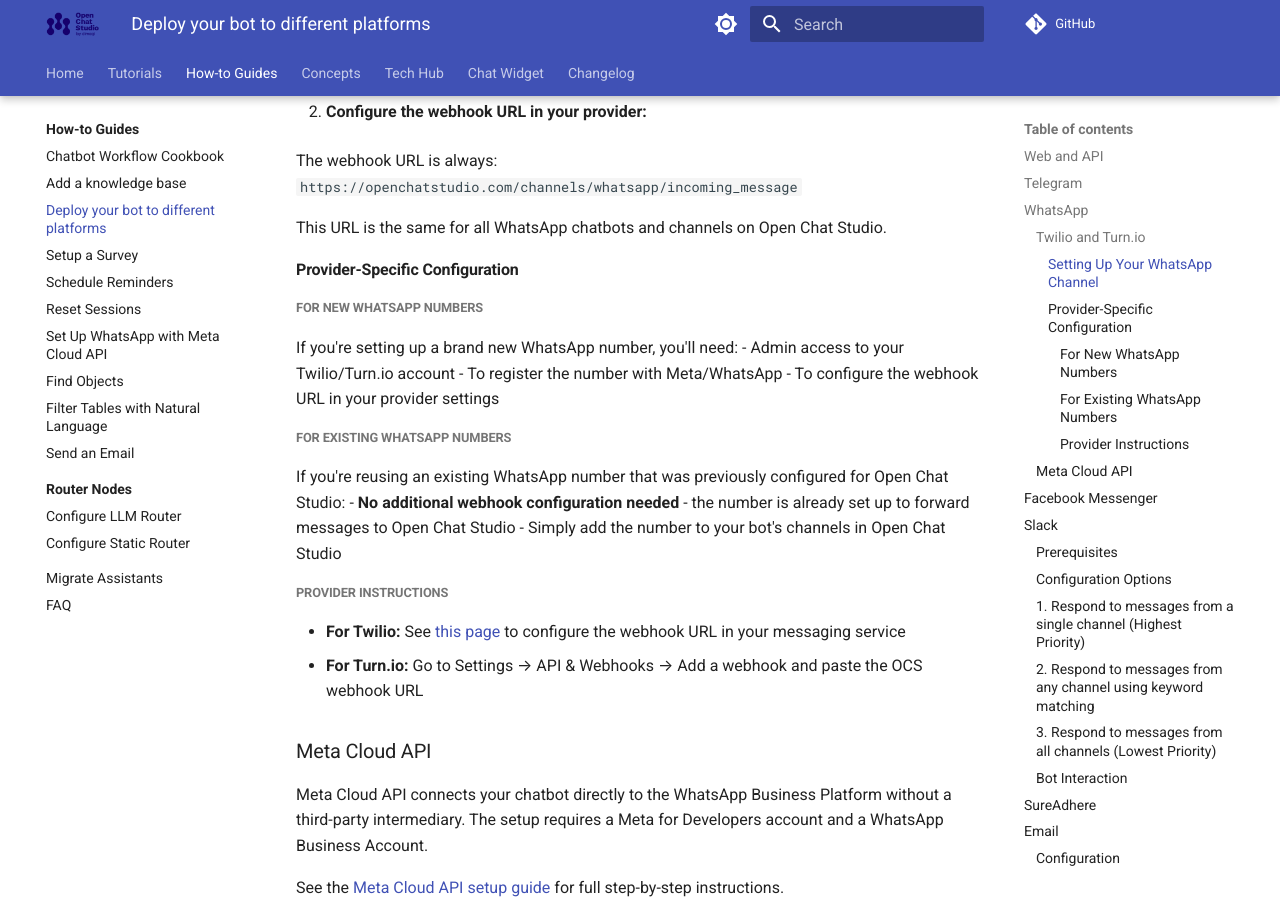
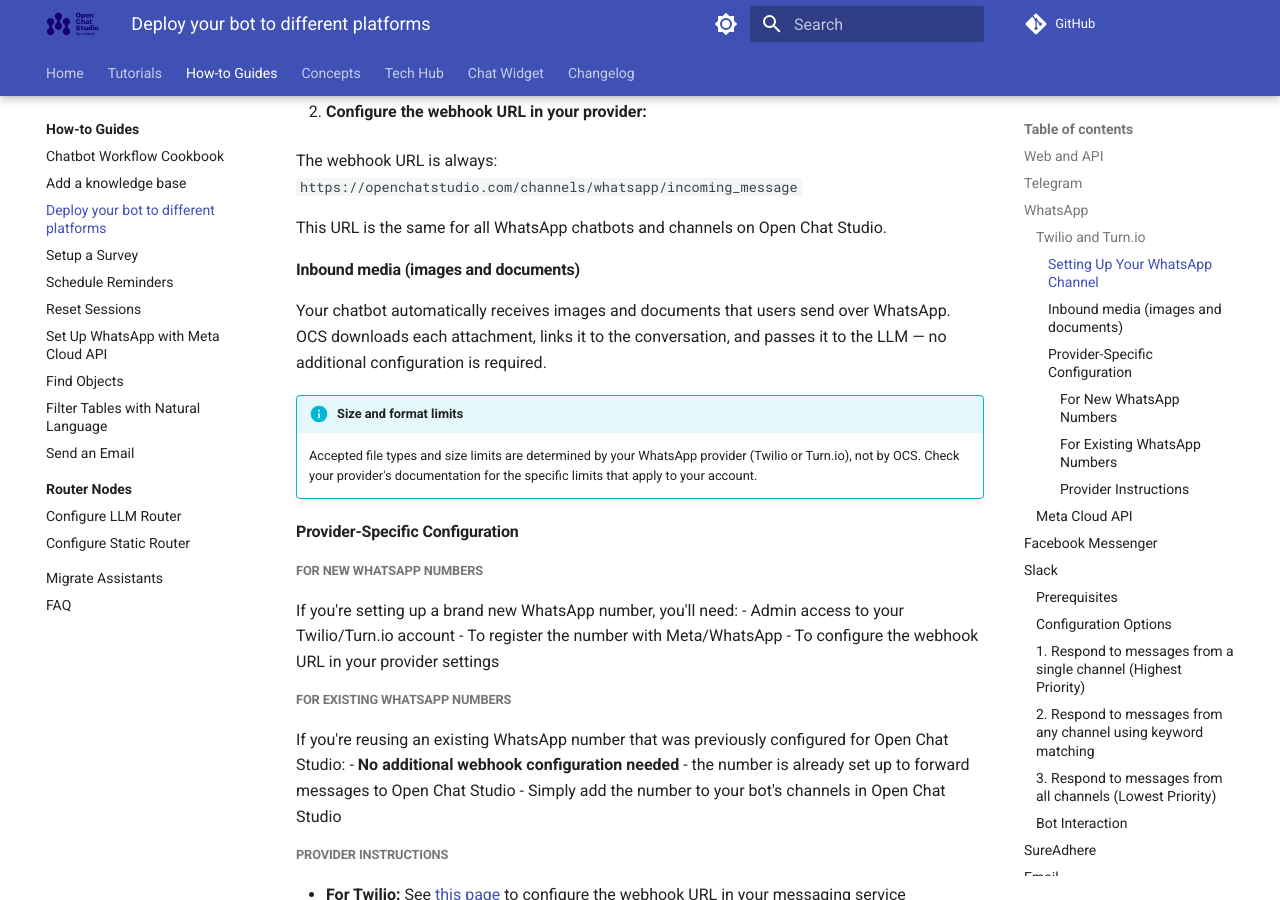
Before and after one commit to dimagi/open-chat-studio-docs, an MkDocs documentation site: the page built from docs/how-to/deploy_to_different_channels.md, in a window 1280 px wide and 900 px high, scrolled down 1230 px. Built offline with MkDocs 1.6.1 and Material for MkDocs 9.7.7, drawn with Linux system fonts in a browser that asks for light colours; a script that is not in the unit is left out; comment, search, counter and statistics services are not loaded.

```diff
--- a/docs/how-to/deploy_to_different_channels.md
+++ b/docs/how-to/deploy_to_different_channels.md
@@ -37,6 +37,13 @@ Open Chat Studio supports multiple WhatsApp providers. Choose the section below
    The webhook URL is always: `https://openchatstudio.com/channels/whatsapp/incoming_message`
 
    This URL is the same for all WhatsApp chatbots and channels on Open Chat Studio.
+
+#### Inbound media (images and documents)
+
+Your chatbot automatically receives images and documents that users send over WhatsApp. OCS downloads each attachment, links it to the conversation, and passes it to the LLM — no additional configuration is required.
+
+!!! info "Size and format limits"
+    Accepted file types and size limits are determined by your WhatsApp provider (Twilio or Turn.io), not by OCS. Check your provider's documentation for the specific limits that apply to your account.
 
 #### Provider-Specific Configuration
 
```
Also changed, not shown: docs/changelog.md (+4 -0 lines), docs/concepts/team/messaging_providers.md (+2 -0 lines), docs/how-to/whatsapp_meta_cloud_api.md (+6 -1 lines).
